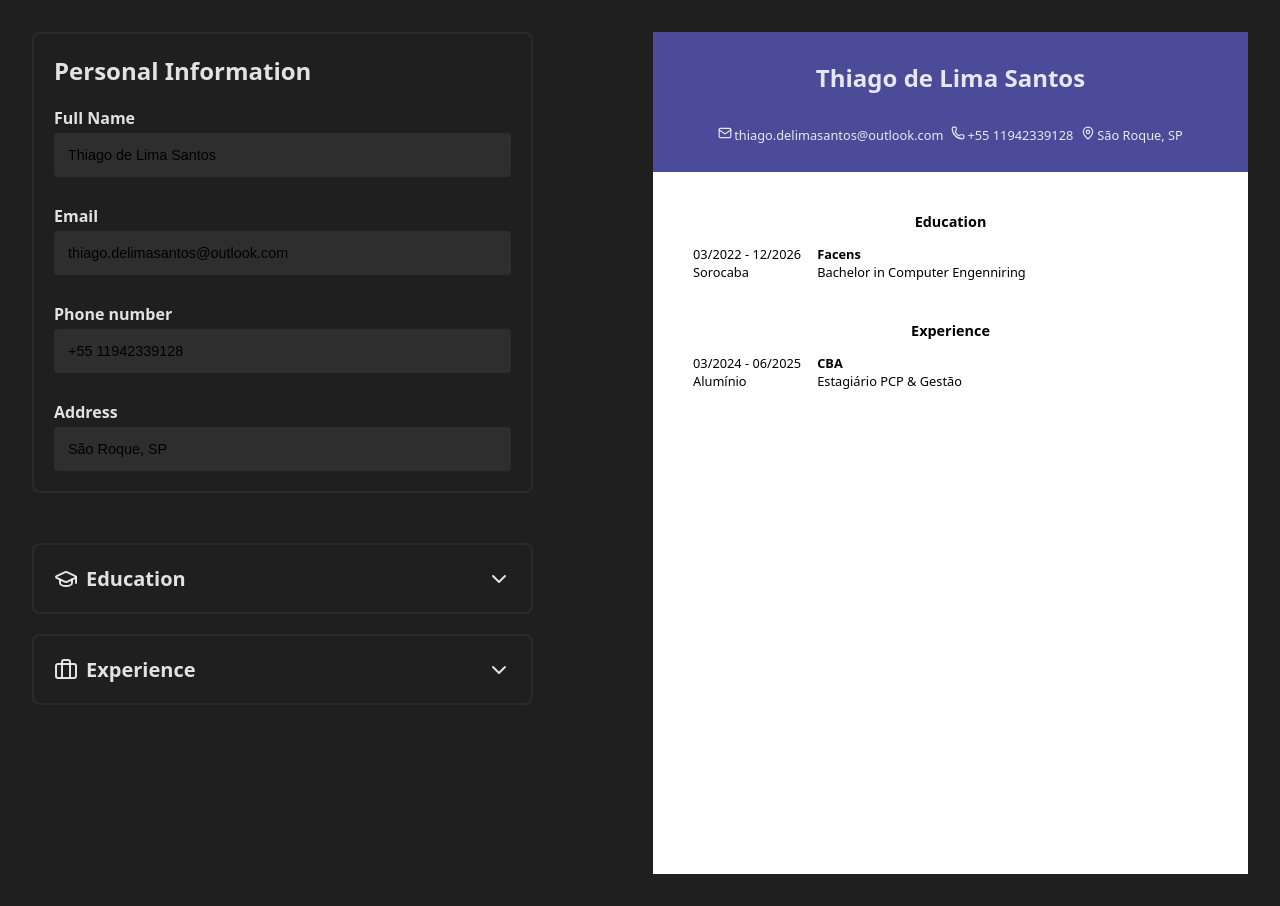
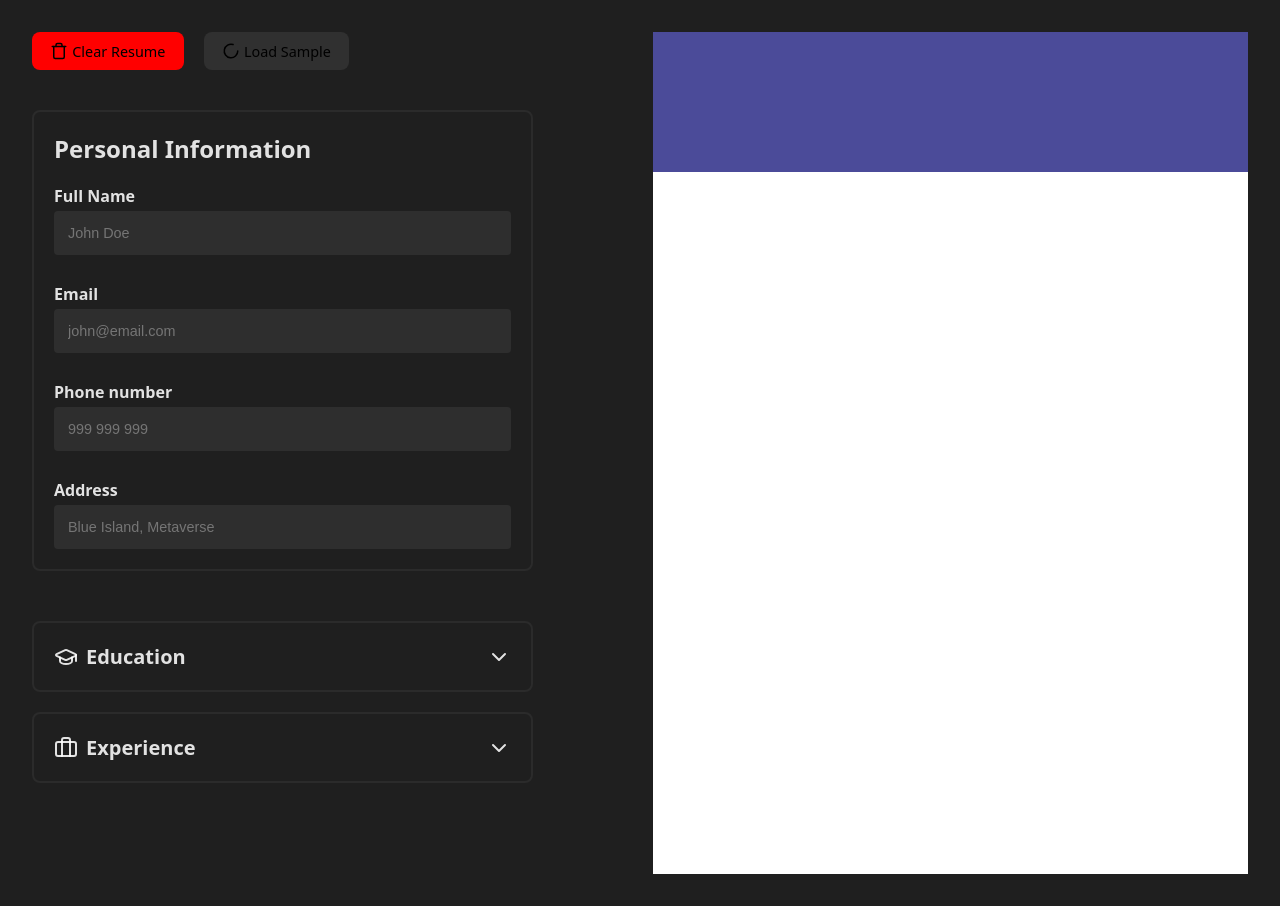
Before and after one commit to t-dlsantos/odin-cv-application, a React (Vite) app: page / in a window 1280 px wide. Built offline with nearby package versions, Linux system fonts and the light colour scheme.

Commit message:
feat: implement sample loading and cleaning functionality

```diff
--- a/src/App.jsx
+++ b/src/App.jsx
@@ -2,7 +2,7 @@ import { useState } from 'react';
 import './App.css';
 import { Editor } from './components/Editor';
 
-import { information, loadExample } from './utils/curriculumInformation';
+import { information } from './utils/curriculumInformation';
 import { Curriculum } from './components/Curriculum';
 
 function App() {
--- a/src/components/Curriculum/index.jsx
+++ b/src/components/Curriculum/index.jsx
@@ -8,18 +8,24 @@ export function Curriculum({ curriculum }) {
       <div className="header">
         <h1>{curriculum.full_name}</h1>
         <div className="contact">
+          {curriculum.email.length > 0 && (
             <div>
               <Mail size={14} />
               {curriculum.email}
             </div>
+          )}
+          {curriculum.phone_number.length > 0 && (
             <div>
               <Phone size={14} />
               {curriculum.phone_number}
             </div>
+          )}
+          {curriculum.address.length > 0 && (
             <div>
               <MapPin size={14} />
               {curriculum.address}
             </div>
+          )}
         </div>
       </div>
       <div className="content">
@@ -31,7 +37,8 @@ export function Curriculum({ curriculum }) {
                 <div className="info" key={edu.id}>
                   <div className="left">
                     <p>
-                      {parseFromIsoToDateString(edu.start_date)} - {parseFromIsoToDateString(edu.end_date)}
+                      {parseFromIsoToDateString(edu.start_date)} -{" "}
+                      {parseFromIsoToDateString(edu.end_date)}
                     </p>
                     <p>{edu.location}</p>
                   </div>
@@ -52,7 +59,8 @@ export function Curriculum({ curriculum }) {
                 <div className="info" key={exp.id}>
                   <div className="left">
                     <p>
-                      {parseFromIsoToDateString(exp.start_date)} - {parseFromIsoToDateString(exp.end_date)}
+                      {parseFromIsoToDateString(exp.start_date)} -{" "}
+                      {parseFromIsoToDateString(exp.end_date)}
                     </p>
                     <p>{exp.location}</p>
                   </div>
--- a/src/components/Editor/index.jsx
+++ b/src/components/Editor/index.jsx
@@ -4,14 +4,39 @@ import "./style.css";
 import { PersonalInformation } from "../PersonalInformation";
 import { EducationSection } from "../EducationSection";
 import { ExperienceSection } from "../ExperienceSection";
+import { Button } from "../Button";
+import { LoaderCircle, Trash } from "lucide-react";
+import {
+  cleanedInformation,
+  loadExample,
+} from "../../utils/curriculumInformation";
 
 export function Editor({ curriculum, setCurriculum }) {
   const [activeIndex, setActiveIndex] = useState(null);
 
+  const handleLoadSampe = () => {
+    setCurriculum(loadExample());
+  };
+
+  const handleCleanResume = () => {
+    setCurriculum(cleanedInformation());
+  };
+
   return (
     <div className="editor-container">
-      {/* <Button title="Clear Resume" />
-      <Button title="Load Sample" /> */}
+      <div className="edition-action ">
+        <Button
+          text="Clear Resume"
+          icon={Trash}
+          color="red"
+          onClick={handleCleanResume}
+        />
+        <Button
+          text="Load Sample"
+          icon={LoaderCircle}
+          onClick={handleLoadSampe}
+        />
+      </div>
 
       <PersonalInformation
         curriculum={curriculum}
--- a/src/components/Editor/style.css
+++ b/src/components/Editor/style.css
@@ -1,5 +1,11 @@
 .editor-container {
   flex: 1;
+}
+
+.edition-action {
+  display: flex;
+  gap: 20px;
+  margin-bottom: 40px;
 }
 
 .sections {
--- a/src/components/EducationSection/index.jsx
+++ b/src/components/EducationSection/index.jsx
@@ -38,7 +38,10 @@ export function EducationSection({
     } else {
       setCurriculum({
         ...curriculum,
-        education: [...curriculum.education, { ...data, id: Date.now() }],
+        education: [
+          ...curriculum.education,
+          { ...data, id: crypto.randomUUID() },
+        ],
       });
     }
     setEditingItem(null);
@@ -69,12 +72,18 @@ export function EducationSection({
           {curriculum.education.map((edu) => (
             <div className="edu-container">
               <div className="basic-information">
-                <span><b>{edu.degree}</b></span>
+                <span>
+                  <b>{edu.degree}</b>
+                </span>
                 <span>{edu.school_name}</span>
               </div>
               <div className="item-actions">
-                <Button icon={PenBox} onClick={() => setEditingItem(edu)}/>
-                <Button icon={Trash} color="red" onClick={() => handleDelete(edu.id)}/>
+                <Button icon={PenBox} onClick={() => setEditingItem(edu)} />
+                <Button
+                  icon={Trash}
+                  color="red"
+                  onClick={() => handleDelete(edu.id)}
+                />
               </div>
             </div>
           ))}
--- a/src/components/ExperienceSection/index.jsx
+++ b/src/components/ExperienceSection/index.jsx
@@ -38,7 +38,7 @@ export function ExperienceSection({
     } else {
       setCurriculum({
         ...curriculum,
-        experience: [...curriculum.experience, { ...data, id: Date.now() }],
+        experience: [...curriculum.experience, { ...data, id: crypto.randomUUID() }],
       });
     }
     setEditingItem(null);
--- a/src/utils/curriculumInformation.js
+++ b/src/utils/curriculumInformation.js
@@ -1,37 +1,47 @@
-const information = {
+const loadExample = () => {
+  return {
     full_name: "Thiago de Lima Santos",
     email: "thiago.delimasantos@outlook.com",
     phone_number: "+55 11942339128",
     address: "São Roque, SP",
     education: [
       {
-      id: 1,
+        id: crypto.randomUUID(),
         school_name: "Facens",
-      degree: "Bachelor in Computer Engenniring",
+        degree: "Bachelors in Computer Engenniring",
         start_date: "2022-03-01",
         end_date: "2026-12-31",
-      location: "Sorocaba"
-    }
+        location: "Sorocaba",
+      },
     ],
     experience: [
       {
-      id: 1,
+        id: crypto.randomUUID(),
         company_name: "CBA",
         position: "Estagiário PCP & Gestão",
         start_date: "2024-03-01",
         end_date: "2025-06-05",
-      location: "Alumínio"
-    }
-  ]
-}
+        location: "Alumínio",
+      },
+    ],
+  };
+};
 
-const loadExample = () => {
+const cleanedInformation = () => {
   return {
-    full_name: "Thiago de Lima Santos",
-    email: "thiago.delimasantos@outlook.com",
-    phone_number: "+55 11942339128",
-    address: "São Roque, SP",
-  }
-}
+    full_name: "",
+    email: "",
+    phone_number: "",
+    address: "",
+    education: [
 
-export { information, loadExample };
+    ],
+    experience: [
+
+    ],
+  };
+};
+
+const information = cleanedInformation();
+
+export { information, loadExample, cleanedInformation };
```
Lines whose indentation alone changed are shown as unchanged.
